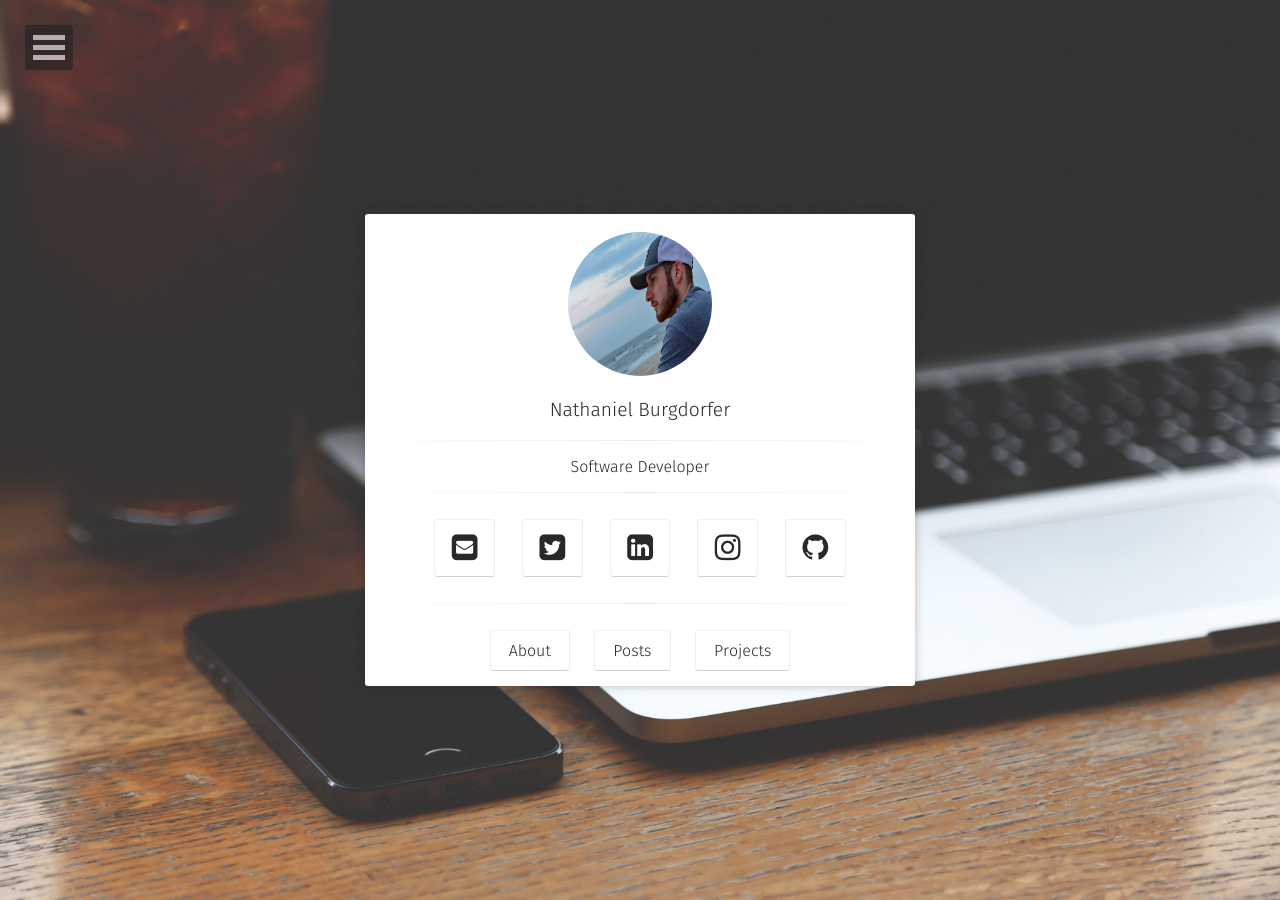
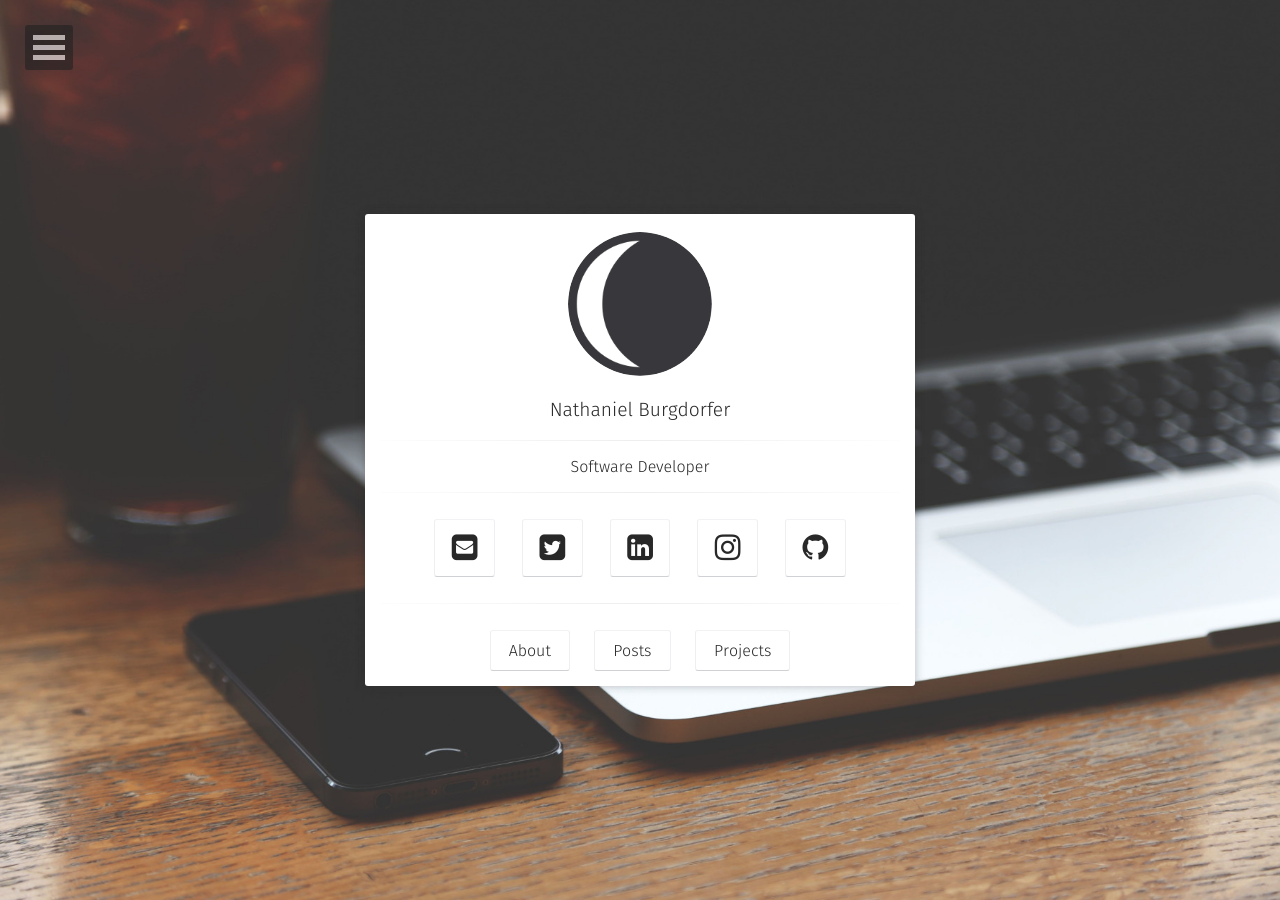
Before and after one commit to nburgdorfer/sample_website, a Jekyll site: the page built from index.html, in a window 1280 px wide. Built offline with Jekyll 4.4.1, drawn with Linux system fonts in a browser that asks for light colours; some web fonts are replaced.

Commit message:
troubleshooting image

```diff
--- a/_config.yml
+++ b/_config.yml
@@ -4,7 +4,7 @@ bio:                'Software Developer'
 description:        "Moon is a minimal, one column jekyll theme for your blog."
 reading_time:       true
 words_per_minute:   200
-logo:               'assets/img/headshot.jpg'
+logo:               'assets/img/logo.png'
 background:         'assets/img/placeholder-big.jpg'
 tiled_bg:           false   # Set this true if you want to tile your background image, otherwise it will be covered
 locale:             en_US
```
Also changed, not shown: 1 other file.
